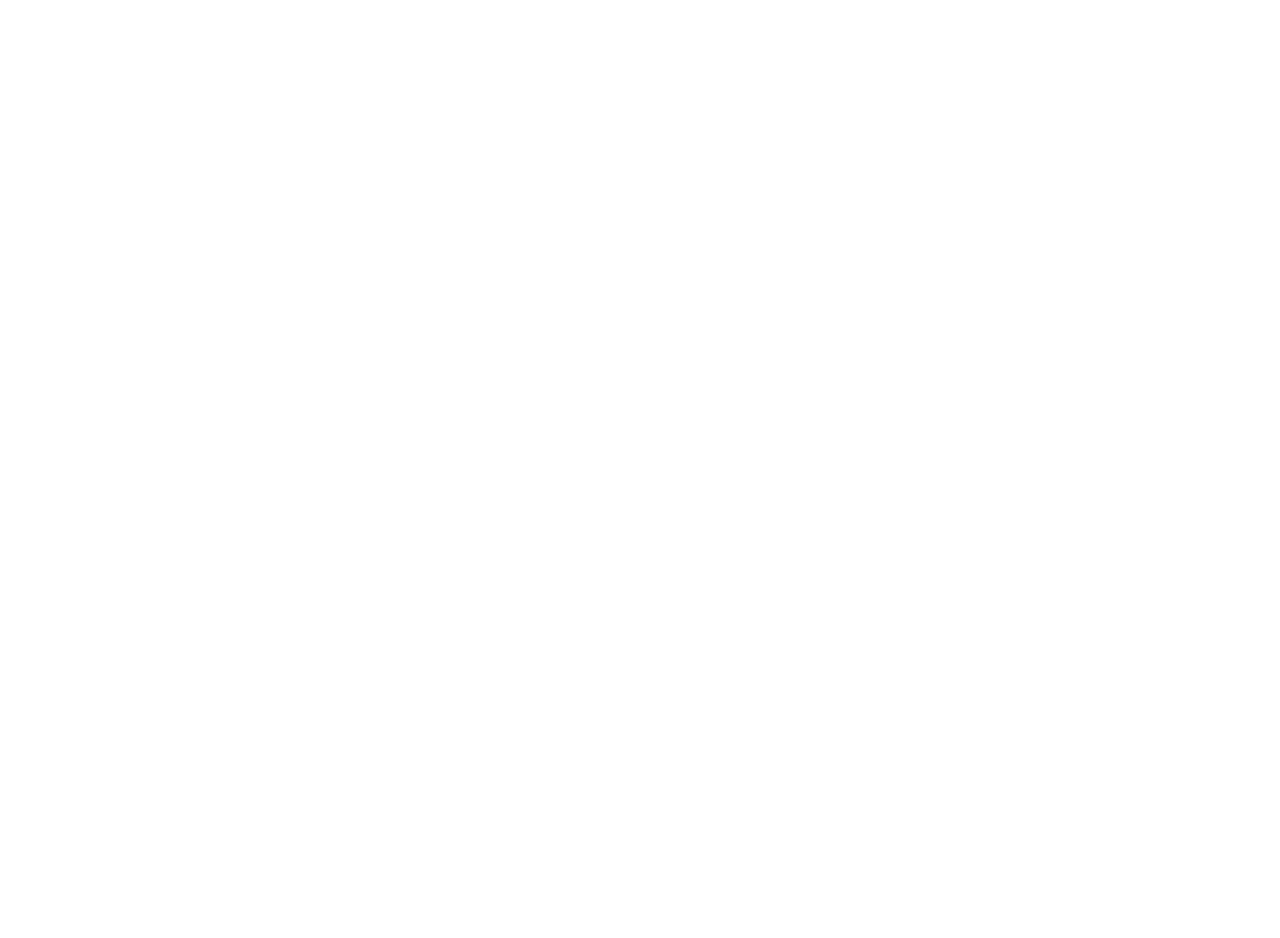
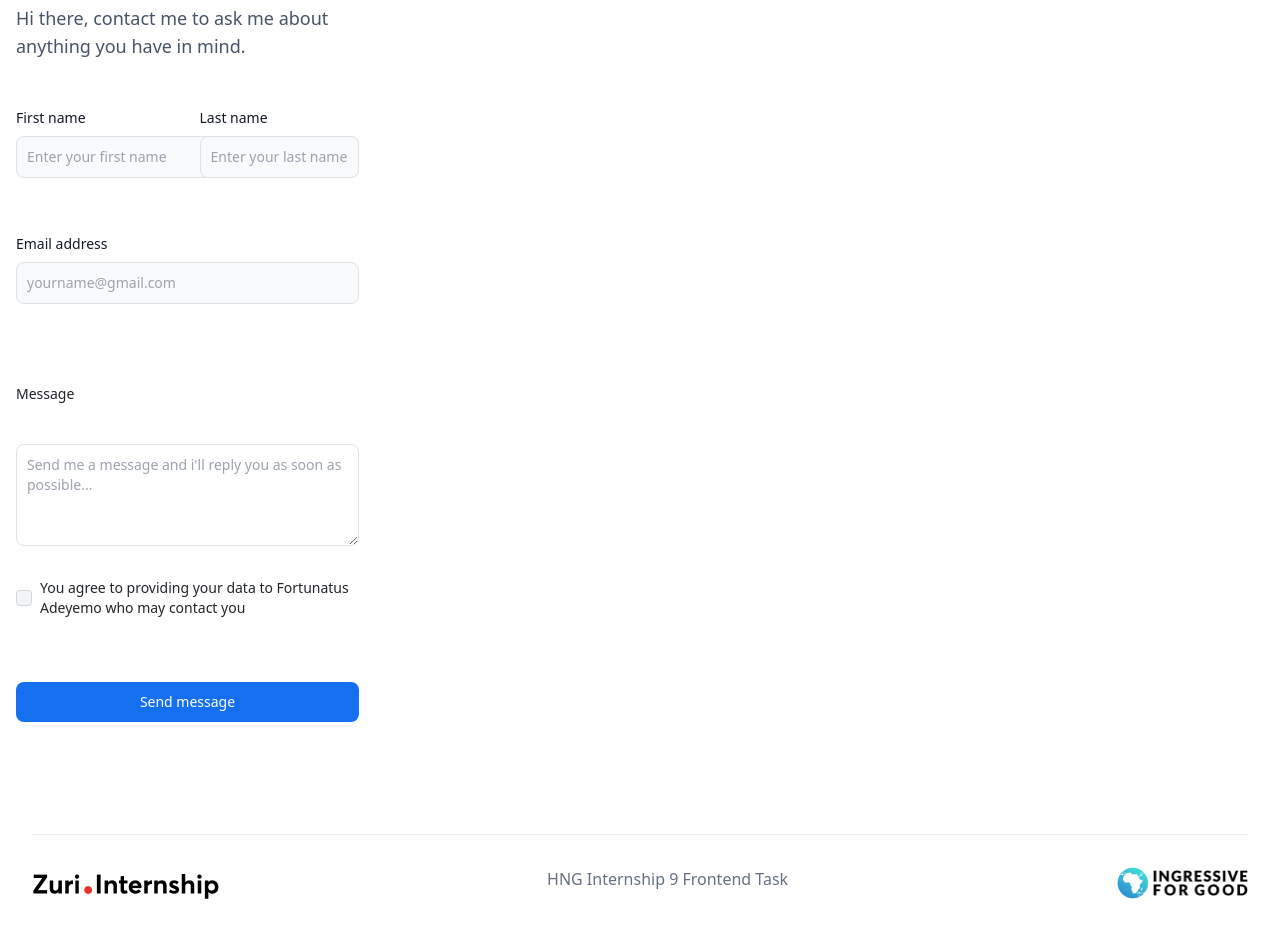
Before and after one commit to Natus05/HNGI, a React (Create React App) app: page /contact in a window 1280 px wide. Shown: the part 120-1058 px from the top of the page. Before the commit the page ends 800 px from the top, so only its background shows below. Built offline with nearby package versions, Linux system fonts and the light colour scheme.

Commit message:
form and button

```diff
--- a/public/index.html
+++ b/public/index.html
@@ -17,6 +17,7 @@
     -->
     <link rel="manifest" href="%PUBLIC_URL%/manifest.json" />
     <link href="https://cdn.jsdelivr.net/npm/bootstrap@5.0.2/dist/css/bootstrap.min.css" rel="stylesheet" integrity="sha384-EVSTQN3/azprG1Anm3QDgpJLIm9Nao0Yz1ztcQTwFspd3yD65VohhpuuCOmLASjC" crossorigin="anonymous">
+    <link rel="stylesheet" href="https://unpkg.com/flowbite@1.5.3/dist/flowbite.min.css" />
     <script src="https://cdn.tailwindcss.com"></script>
     <!--
       Notice the use of %PUBLIC_URL% in the tags above.
@@ -44,5 +45,6 @@
     -->
     <script src="https://cdn.jsdelivr.net/npm/@popperjs/core@2.9.2/dist/umd/popper.min.js" integrity="sha384-IQsoLXl5PILFhosVNubq5LC7Qb9DXgDA9i+tQ8Zj3iwWAwPtgFTxbJ8NT4GN1R8p" crossorigin="anonymous"></script>
 <script src="https://cdn.jsdelivr.net/npm/bootstrap@5.0.2/dist/js/bootstrap.min.js" integrity="sha384-cVKIPhGWiC2Al4u+LWgxfKTRIcfu0JTxR+EQDz/bgldoEyl4H0zUF0QKbrJ0EcQF" crossorigin="anonymous"></script>
+<script src="https://unpkg.com/flowbite@1.5.3/dist/flowbite.js"></script>
   </body>
 </html>
--- a/src/Contact.jsx
+++ b/src/Contact.jsx
@@ -2,8 +2,63 @@
 
 function Contact() {
   return (
-    <div>
-        Contact
+    <div id="contact" className='bg-[#FFFFFF]'>
+<div className='flex flex-col items-start py-[64px] px-[0px] gap-[48px] ml-0 mt-0'>
+
+   <div className='flex flex-row items-start py-0 px-[16px] w-[375px] h-[116px]'>
+      <div className='flex flex-col items-start p-0 gap-[32px] w-[343px] h-[116px]'>
+        <div className='flex flex-col items-start p-0  gap-[16px] w-[343px] h-[116px]'>
+            <p className="text-[#101828] w-[343px] h-[44px] font-[600] text-[36px] leading-[44px] tracking-[-0.02rem]">Contact Me</p>
+            <p className='text-[#475467] leading-[28px] text-[18px] font-[400] w-[343px] h-[56px]'>Hi there, contact me to ask me about anything you have in mind.</p>
+        </div>
+      </div>
+   </div>
+
+   <div className='py-0 px-[16px] gap-[48px] flex flex-col items-start w-[375px]'>
+    <div className='w-[343px] flex flex-col items-center p-0 gap-[48px]'>
+       <form className='flex flex-col items-start p-0 gap-[32px] w-[343px]'>
+    <div class="grid gap-6 mb-6 md:grid-cols-2">
+        <div className='w-[343px]'>
+            <label for="first_name" class="block mb-2 text-sm font-medium text-gray-900 dark:text-gray-300">First name</label>
+            <input type="text" id="first_name" class="bg-gray-50 border border-gray-300 text-gray-900 text-sm rounded-lg focus:ring-blue-500 focus:border-blue-500 block w-full p-2.5 dark:bg-gray-700 dark:border-gray-600 dark:placeholder-gray-400 dark:text-white dark:focus:ring-blue-500 dark:focus:border-blue-500" placeholder="Enter your first name" required />
+        </div>
+        <div>
+            <label for="last_name" class="block mb-2 text-sm font-medium text-gray-900 dark:text-gray-300">Last name</label>
+            <input type="text" id="last_name" class="bg-gray-50 border border-gray-300 text-gray-900 text-sm rounded-lg focus:ring-blue-500 focus:border-blue-500 block w-full p-2.5 dark:bg-gray-700 dark:border-gray-600 dark:placeholder-gray-400 dark:text-white dark:focus:ring-blue-500 dark:focus:border-blue-500" placeholder="Enter your last name" required />
+        </div>
+
+        </div>
+
+        <div class="mb-12 w-[343px]">
+        <label for="email" class="block mb-2 text-sm font-medium text-gray-900 dark:text-gray-300">Email address</label>
+        <input type="email" id="email" class="bg-gray-50 border border-gray-300 text-gray-900 text-sm rounded-lg focus:ring-blue-500 focus:border-blue-500 block w-full p-2.5 dark:bg-gray-700 dark:border-gray-600 dark:placeholder-gray-400 dark:text-white dark:focus:ring-blue-500 dark:focus:border-blue-500" placeholder="yourname@gmail.com" required />
+        </div>
+
+        <label for="message" class="block mb-2 text-sm font-medium">Message</label>
+        <textarea id="message" rows="4" class="block p-2.5 w-full text-sm rounded-lg border border-gray-300 focus:ring-blue-500 focus:border-blue-500 dark:focus:ring-blue-500 dark:focus:border-blue-500" placeholder="Send me a message and i'll reply you as soon as possible..."></textarea>
+
+        <div class="flex items-center">
+         <input id="link-checkbox" type="checkbox" value="" class="w-4 h-4 text-blue-600 bg-gray-100 rounded border-gray-300 focus:ring-blue-500 dark:focus:ring-blue-600 focus:ring-2 dark:border-gray-600" />
+         <label for="link-checkbox" class="ml-2 text-sm font-medium">You agree to providing your data to Fortunatus Adeyemo who may contact you</label>
+         </div>
+
+         <button type="submit" class="w-[100%] mt-[32px] text-white bg-[#1570EF] hover:bg-blue-800 focus:ring-4 focus:outline-none focus:ring-blue-300 font-medium rounded-lg text-sm px-5 py-2.5 text-center dark:bg-blue-600 dark:hover:bg-blue-700 dark:focus:ring-blue-800">Send message</button>
+        </form>
+        </div>
+        </div>
+
+        </div>
+
+        <div className='flex flex-col items-start py-[10px] md:py-[48px] px-0 gap-[64px] bg-[#ffffff]'>
+       <div className='flex flex-col items-start justify-start py-0 px-[32px] min-h-[64px]'>
+          <div className='box-border flex flex-col md:flex-row justify-start items-start pt-[32px] px-0 pb-0 gap-[40px] md:gap-[60px] lg:gap-[32px] border-t border-[#EAECF0] border-solid'>
+             <img id="zuri" className='order-first' width="187.59px" height="32px" src="./images/Zuri.png" alt="Zuri" />
+             <p className='h-[24px] min-w-[250px] lg:w-[832px] font-[400] text-[16px] leading-[24px] text-center text-[#667085]'>HNG Internship 9 Frontend Task</p>
+             <img id="I4G" className="order-last" width="132.13px" height="32px" src="./images/I4G.png" alt="I4G" />
+          </div>
+       </div>
+    </div>
+
 
     </div>
   )
```
